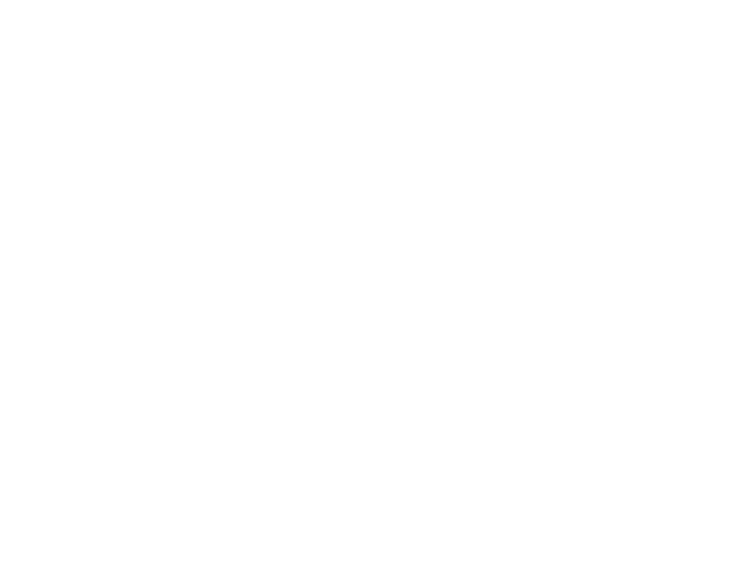
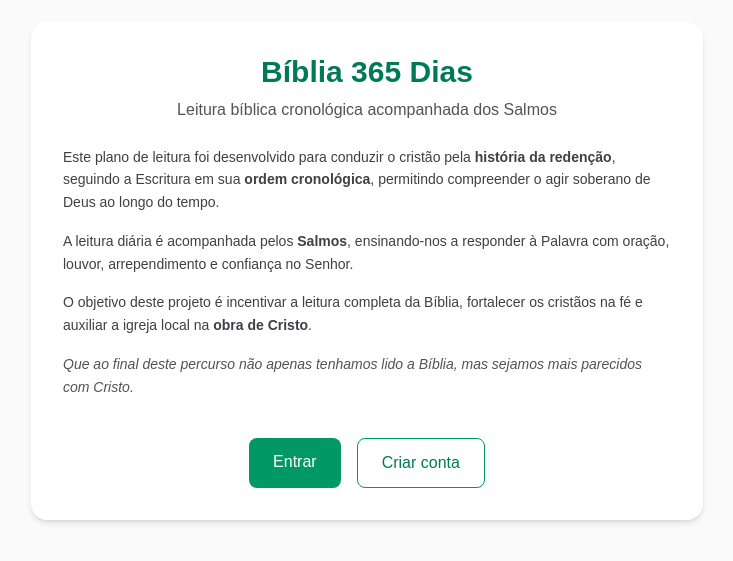
Before and after one commit to llopes0610/biblia-365-dias, a Next.js app: page / in a window 1280 px wide. Before the commit this address had no page. Shown: the part 129-690 px from the top of the page, without its empty margins (273-1006 px from the left). Built offline with nearby package versions, Linux system fonts and the light colour scheme.

Commit message:
page principal modificada

```diff
--- a/src/app/page.tsx
+++ b/src/app/page.tsx
@@ -1,5 +1,60 @@
-import { redirect } from "next/navigation";
+import Link from "next/link";
 
 export default function Home() {
-  redirect("/login");
+  return (
+    <main className="min-h-screen bg-zinc-50 flex items-center justify-center px-6">
+      <div className="max-w-2xl bg-white rounded-2xl shadow-md p-8 space-y-6">
+        <header className="text-center space-y-2">
+          <h1 className="text-3xl font-bold text-emerald-700">
+            Bíblia 365 Dias
+          </h1>
+          <p className="text-zinc-600">
+            Leitura bíblica cronológica acompanhada dos Salmos
+          </p>
+        </header>
+
+        <section className="space-y-4 text-zinc-700 text-sm leading-relaxed">
+          <p>
+            Este plano de leitura foi desenvolvido para conduzir o cristão pela{" "}
+            <strong>história da redenção</strong>, seguindo a Escritura em sua{" "}
+            <strong>ordem cronológica</strong>, permitindo compreender o agir
+            soberano de Deus ao longo do tempo.
+          </p>
+
+          <p>
+            A leitura diária é acompanhada pelos <strong>Salmos</strong>,
+            ensinando-nos a responder à Palavra com oração, louvor,
+            arrependimento e confiança no Senhor.
+          </p>
+
+          <p>
+            O objetivo deste projeto é incentivar a leitura completa da Bíblia,
+            fortalecer os cristãos na fé e auxiliar a igreja local na{" "}
+            <strong>obra de Cristo</strong>.
+          </p>
+
+          <p className="italic text-zinc-600">
+            Que ao final deste percurso não apenas tenhamos lido a Bíblia,
+            mas sejamos mais parecidos com Cristo.
+          </p>
+        </section>
+
+        <div className="flex flex-col sm:flex-row gap-4 justify-center pt-4">
+          <Link
+            href="/login"
+            className="rounded-lg bg-emerald-600 px-6 py-3 text-white text-center font-medium hover:bg-emerald-700 transition"
+          >
+            Entrar
+          </Link>
+
+          <Link
+            href="/register"
+            className="rounded-lg border border-emerald-600 px-6 py-3 text-emerald-700 text-center font-medium hover:bg-emerald-50 transition"
+          >
+            Criar conta
+          </Link>
+        </div>
+      </div>
+    </main>
+  );
 }
```
